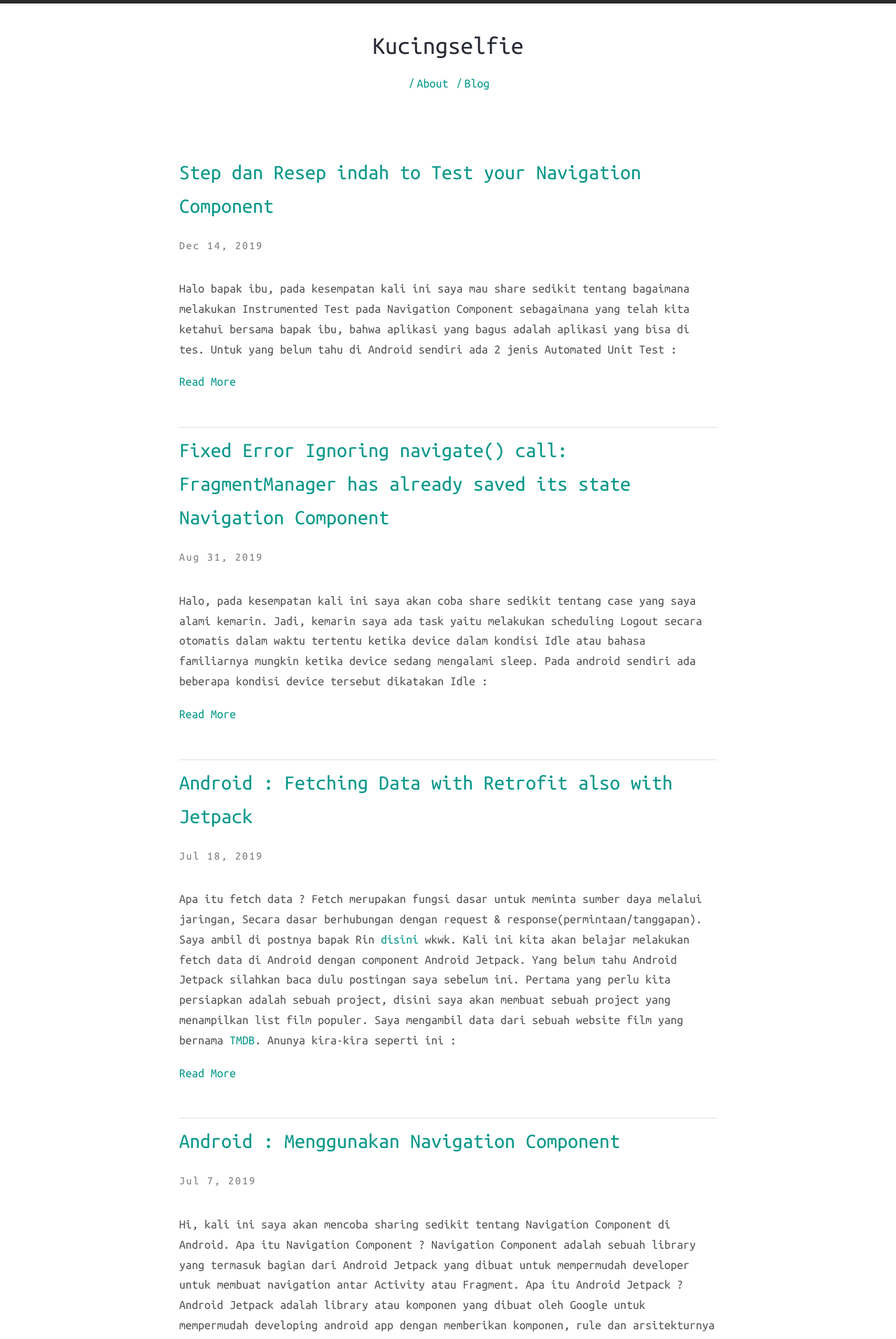
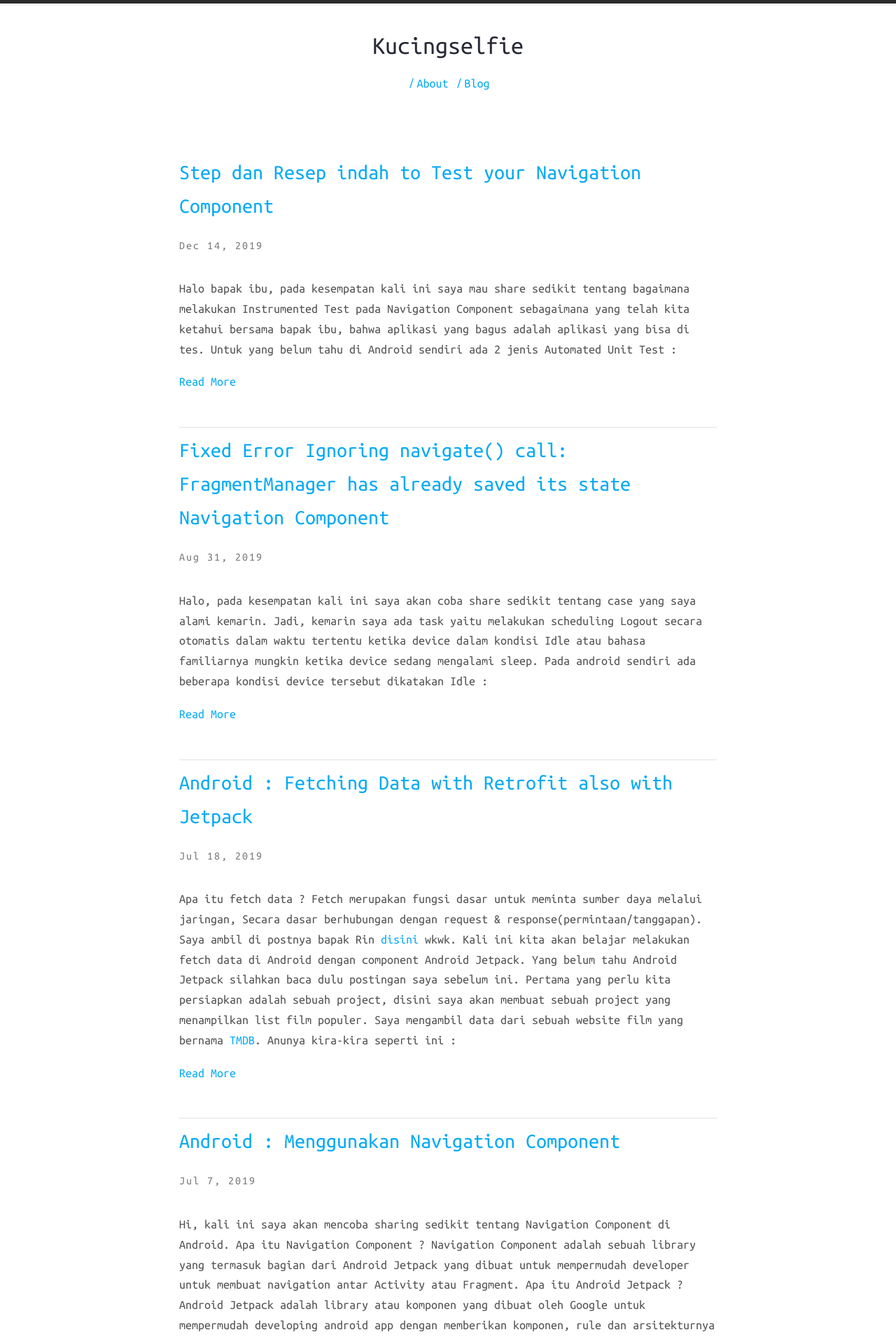
Before and after one commit to kucingselfie/kucingselfie.github.io, a Jekyll site: the page built from index.html, in a window 1280 px wide. Shown: the top 1913 px of the page at 70% size. Built offline with Jekyll 4.4.1, drawn with Linux system fonts in a browser that asks for light colours; nearby versions of some CDN libraries; comment, search, counter and statistics services are not loaded.

Commit message:
Update _variables.scss

```diff
--- a/assets/css/_sass/partials/_variables.scss
+++ b/assets/css/_sass/partials/_variables.scss
@@ -15,7 +15,7 @@ $base-04: #d4cfc9;
 $base-05: #e6e1dc;
 $base-06: #f4f1ed;
 $base-07: #f9f7f3; // Not for theme selection
-$base-08: #009688;
+$base-08: #03a9f4;
 $base-09: #cc7833;
 $base-0A: #ffc66d;
 $base-0B: #a5c261;
```
